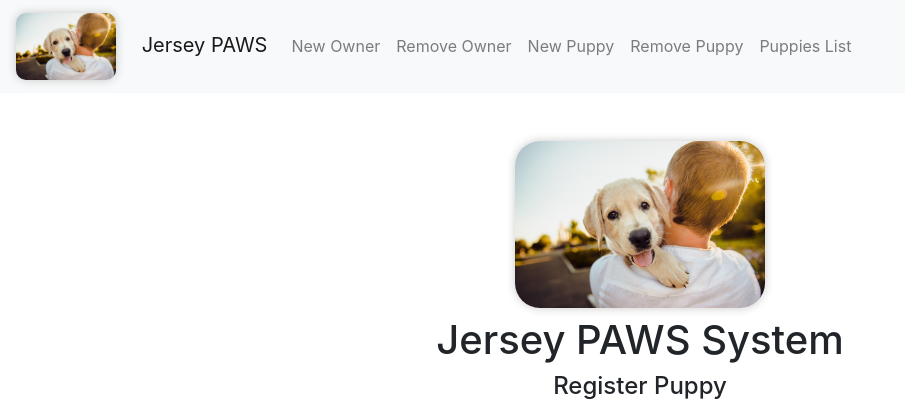
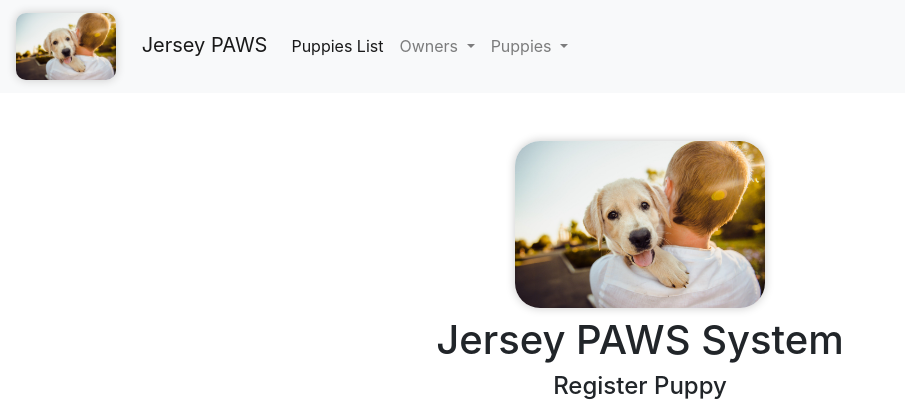
Before and after one commit to ivanzapatarivera/Python_Exercise_2, a Flask app: page /add_pup in a window 1280 px wide. Shown: the top 420 px of the page, without its empty margins (0-905 px from the left). Run offline with Flask 2, Linux system fonts and the light colour scheme; data that the repository does not hold is empty; parts of the project's set-up code (start-up, migrations or seed data) failed here and were passed over; some libraries are stand-ins or nearby versions; some web fonts are replaced.

Commit message:
New navbar with dropdown menu OK

```diff
--- a/templates/base.html
+++ b/templates/base.html
@@ -19,20 +19,36 @@
         <a class="navbar-brand" href="{{url_for('index')}}">
             <img src="{{url_for('static', filename='pup.jpg')}}" style="max-width: 100px; height: auto; border-radius: 10px; margin: auto; box-shadow: 0 0 10px rgb(200,200,200);" /> &emsp;Jersey PAWS
         </a>
-        <button class="navbar-toggler" type="button" data-toggle="collapse" data-target="#navbarNavAltMarkup"
-            aria-controls="navbarNavAltMarkup" aria-expanded="false" aria-label="Toggle navigation">
-            <span class="navbar-toggler-icon"></span>
+        <button class="navbar-toggler" type="button" data-toggle="collapse" data-target="#navbarSupportedContent" aria-controls="navbarSupportedContent" aria-expanded="false" aria-label="Toggle navigation">
+          <span class="navbar-toggler-icon"></span>
         </button>
-        <div class="collapse navbar-collapse" id="navbarNavAltMarkup">
-            <div class="navbar-nav">
-                <a class="nav-item nav-link" href="{{url_for('add_owner')}}">New Owner</a>
-                <a class="nav-item nav-link" href="{{url_for('del_owner')}}">Remove Owner</a>
-                <a class="nav-item nav-link" href="{{url_for('add_pup')}}">New Puppy</a>
-                <a class="nav-item nav-link" href="{{url_for('del_pup')}}">Remove Puppy</a>
-                <a class="nav-item nav-link" href="{{url_for('list_pup')}}">Puppies List</a>
-            </div>
+
+        <div class="collapse navbar-collapse" id="navbarSupportedContent">
+          <ul class="navbar-nav mr-auto">
+            <li class="nav-item active">
+                <a class="nav-link" href="{{url_for('list_pup')}}">Puppies List</a>
+            </li>
+            <li class="nav-item dropdown">
+              <a class="nav-link dropdown-toggle" href="#" id="navbarDropdown" role="button" data-toggle="dropdown" aria-haspopup="true" aria-expanded="false">
+                Owners
+              </a>
+              <div class="dropdown-menu" aria-labelledby="navbarDropdown">
+                <a class="dropdown-item" href="{{url_for('add_owner')}}">New Owner</a>
+                <a class="dropdown-item" href="{{url_for('del_owner')}}">Remove Owner</a>
+              </div>
+            </li>
+            <li class="nav-item dropdown">
+                <a class="nav-link dropdown-toggle" href="#" id="navbarDropdown" role="button" data-toggle="dropdown" aria-haspopup="true" aria-expanded="false">
+                  Puppies
+                </a>
+                <div class="dropdown-menu" aria-labelledby="navbarDropdown">
+                  <a class="dropdown-item" href="{{url_for('add_pup')}}">New Puppy</a>
+                  <a class="dropdown-item" href="{{url_for('del_pup')}}">Remove Puppy</a>
+                </div>
+              </li>
+          </ul>
         </div>
-    </nav>
+      </nav>
     {% block content %}
 
     {% endblock %}
```
Also changed, not shown: 1 other file.
